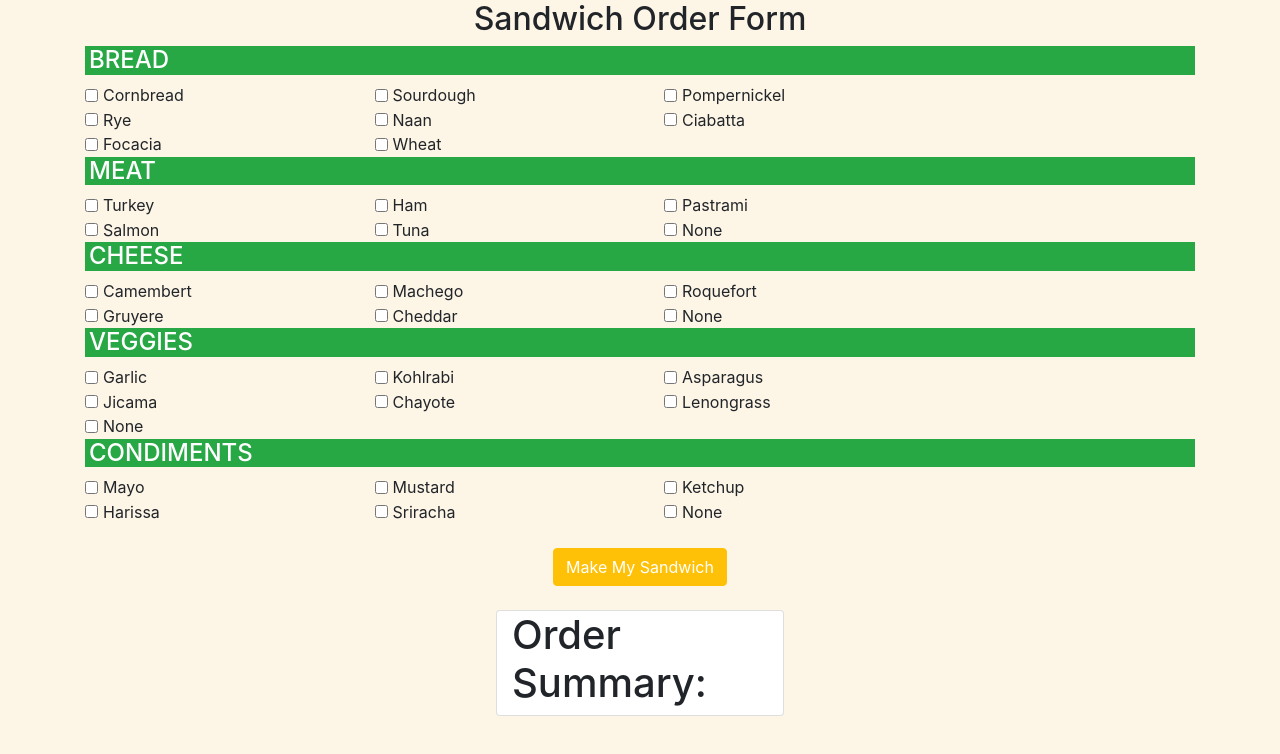
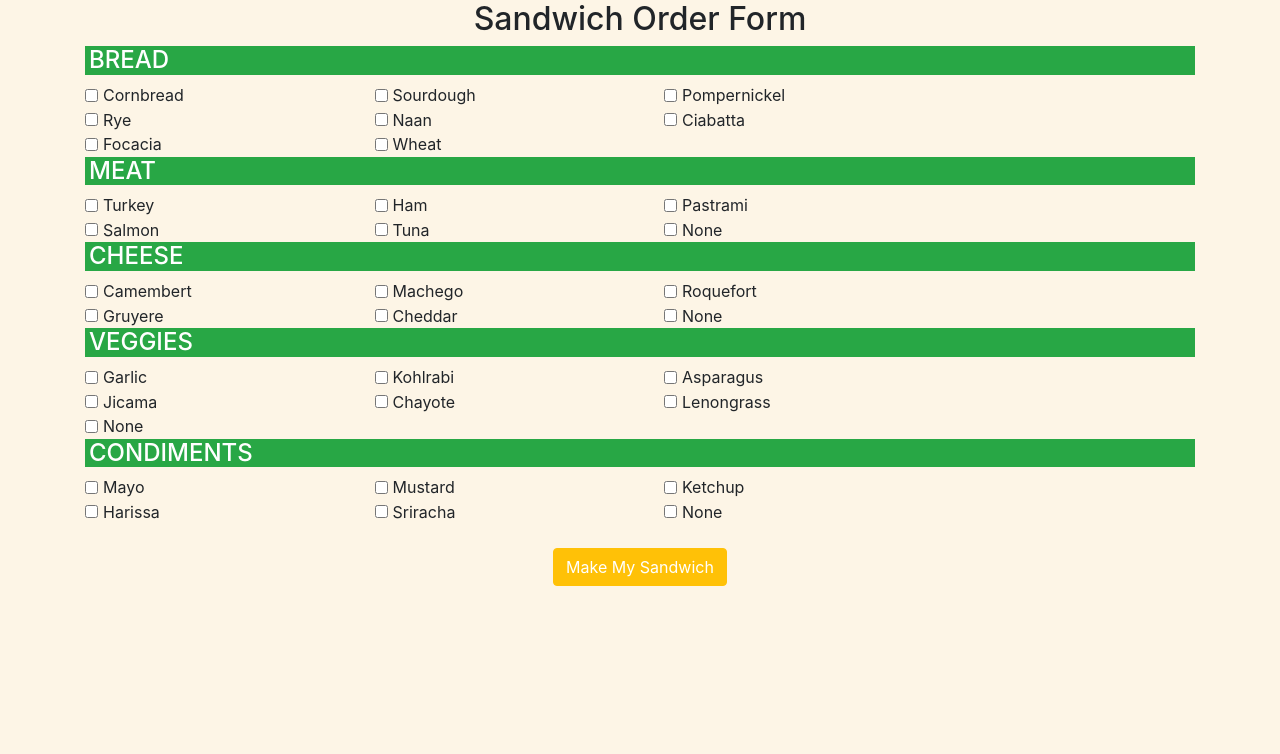
Before and after one commit to marshalloffutt/sandwich-maker, a plain HTML site: page index.html in a window 1280 px wide. Drawn offline with nearby package versions, Linux system fonts and the light colour scheme.

Commit message:
Hides sandwich summary

```diff
--- a/index.html
+++ b/index.html
@@ -20,7 +20,7 @@
             <button class="btn btn-warning text-white" type="submit" id="submitBtn">Make My Sandwich</button>
         </div>
     </form>
-    <div id="cart" class="container card" style="width: 18rem;">
+    <div id="cart" class="container card" style="width: 18rem; display: none;">
         <!-- <h5 class="card-title">Your Sandwich</h5> -->
         <div id="finalSandwich">
             <h1>Order Summary:</h1>
```
